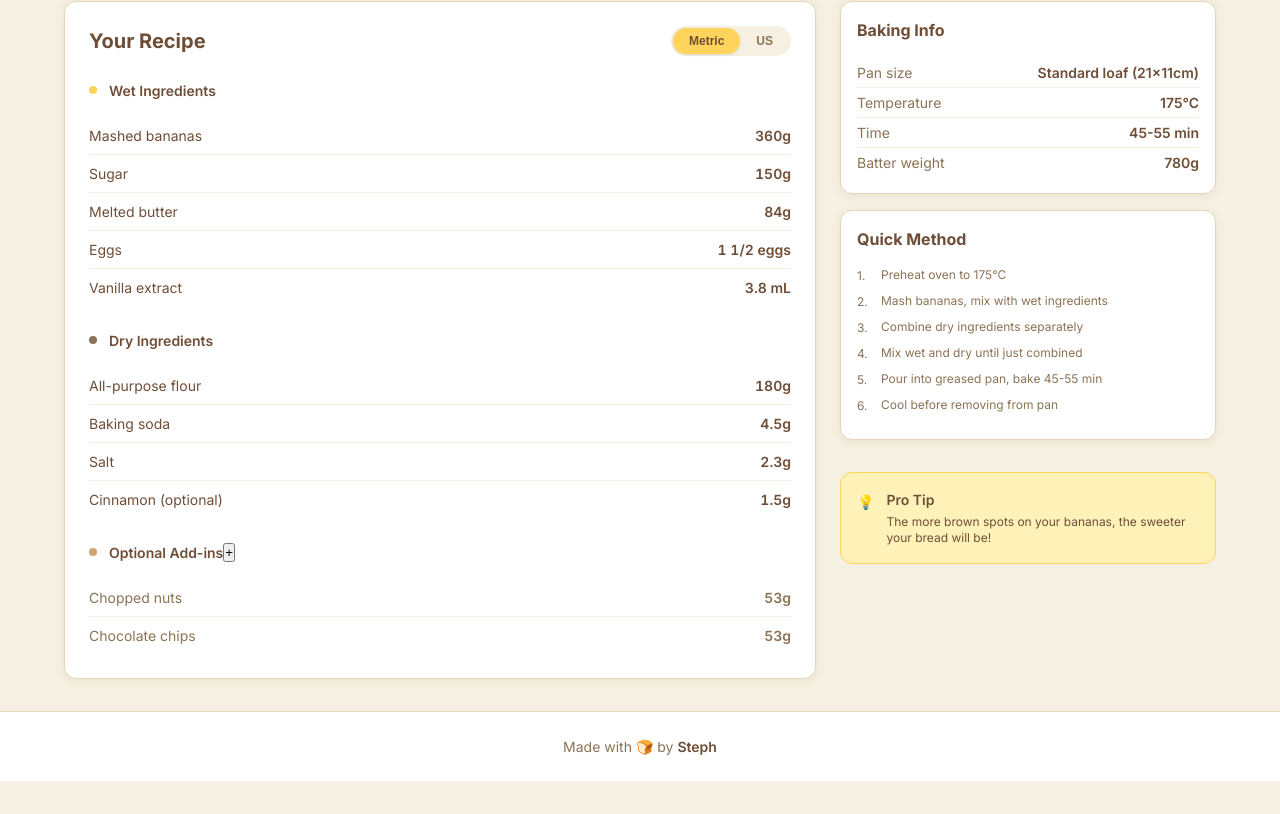
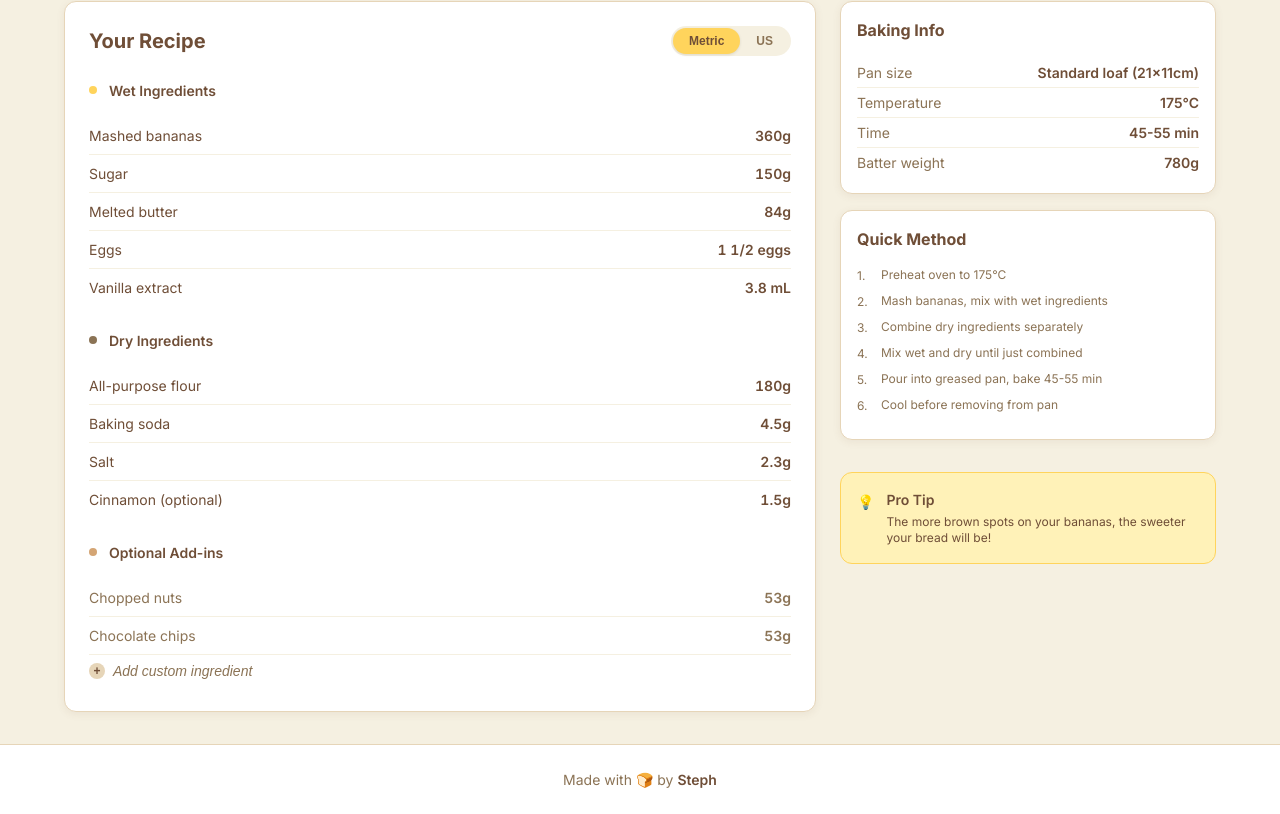
Before and after one commit to titania-nz/banana-bread-calculator, a React (Vite) app: page / in a window 1280 px wide. Shown: the part 613-1427 px from the top of the page. Before the commit the page ends 1394 px from the top, so only its background shows below. Built offline with nearby package versions, Linux system fonts and the light colour scheme.

Commit message:
Improve Custom Mixin UI

```diff
--- a/src/App.tsx
+++ b/src/App.tsx
@@ -416,38 +416,41 @@ export default function App() {
               <div className="section-header">
                 <div className="section-dot optional"></div>
                 <h3 className="section-title">Optional Add-ins</h3>
-                <button
-                  onClick={toggleCustomMixin}
-                  className="ml-auto text-xs px-2 py-1 rounded-md border border-gray-300 hover:bg-gray-50 transition-colors"
-                  title={showCustomMixin ? "Remove custom ingredient" : "Add custom ingredient"}
-                >
-                  {showCustomMixin ? '−' : '+'}
-                </button>
               </div>
+              <ul className="ingredient-list">
+                {optionalAddIns.map((ingredient, index) => (
+                  <li key={index} className="ingredient-item optional">
+                    <span className="ingredient-name">{ingredient.name}</span>
+                    <span className="ingredient-amount">{ingredient.value}</span>
+                  </li>
+                ))}
 
-              {showCustomMixin && (
-                <div className="mb-4 p-3 bg-gray-50 rounded-lg border border-gray-200">
-                  <div className="grid grid-cols-3 gap-2 mb-2">
+                {/* Custom Mixin Input */}
+                {showCustomMixin ? (
+                  <li className="ingredient-item optional">
+                    <div className="custom-mixin-form">
+                      <div className="custom-mixin-inputs">
                         <input
                           type="text"
-                      placeholder="Ingredient name"
+                          placeholder="Custom ingredient"
                           value={customMixin.name}
                           onChange={(e) => handleCustomMixinChange('name', e.target.value)}
-                      className="text-xs px-2 py-1 border border-gray-300 rounded focus:outline-none focus:ring-1 focus:ring-yellow-400"
+                          className="custom-mixin-name-input"
                         />
+                        <div className="custom-mixin-amount-group">
                           <input
                             type="number"
-                      placeholder="Amount per banana"
+                            placeholder="Amount"
                             value={customMixin.baseAmount || ''}
                             onChange={(e) => handleCustomMixinChange('baseAmount', parseFloat(e.target.value) || 0)}
-                      className="text-xs px-2 py-1 border border-gray-300 rounded focus:outline-none focus:ring-1 focus:ring-yellow-400"
+                            className="custom-mixin-amount-input"
                             min="0"
                             step="0.1"
                           />
                           <select
                             value={customMixin.unit}
                             onChange={(e) => handleCustomMixinChange('unit', e.target.value)}
-                      className="text-xs px-2 py-1 border border-gray-300 rounded focus:outline-none focus:ring-1 focus:ring-yellow-400"
+                            className="custom-mixin-unit-select"
                           >
                             <option value="g">g</option>
                             <option value="ml">ml</option>
@@ -455,19 +458,28 @@ export default function App() {
                             <option value="tbsp">tbsp</option>
                           </select>
                         </div>
-                  <p className="text-xs text-gray-500">
-                    Enter the amount per banana (e.g., "15g chocolate chips per banana")
-                  </p>
                       </div>
+                      <button
+                        onClick={toggleCustomMixin}
+                        className="custom-mixin-remove-btn"
+                        title="Remove custom ingredient"
+                      >
+                        ×
+                      </button>
+                    </div>
+                  </li>
+                ) : (
+                  <li className="ingredient-item optional add-custom-item">
+                    <button
+                      onClick={toggleCustomMixin}
+                      className="add-custom-btn"
+                      title="Add custom ingredient"
+                    >
+                      <span className="add-custom-icon">+</span>
+                      <span className="add-custom-text">Add custom ingredient</span>
+                    </button>
+                  </li>
                 )}
-
-              <ul className="ingredient-list">
-                {optionalAddIns.map((ingredient, index) => (
-                  <li key={index} className="ingredient-item optional">
-                    <span className="ingredient-name">{ingredient.name}</span>
-                    <span className="ingredient-amount">{ingredient.value}</span>
-                  </li>
-                ))}
               </ul>
             </div>
           </div>
--- a/src/index.css
+++ b/src/index.css
@@ -466,6 +466,155 @@ body {
   text-decoration: underline;
 }
 
+/* Custom Mixin Styles */
+.add-custom-item {
+  border-bottom: none !important;
+}
+
+.add-custom-btn {
+  display: flex;
+  align-items: center;
+  gap: 8px;
+  width: 100%;
+  padding: 0;
+  background: none;
+  border: none;
+  color: #8B7355;
+  font-size: 14px;
+  font-weight: 400;
+  cursor: pointer;
+  transition: color 0.2s ease;
+}
+
+.add-custom-btn:hover {
+  color: #6F4E37;
+}
+
+.add-custom-icon {
+  display: flex;
+  align-items: center;
+  justify-content: center;
+  width: 16px;
+  height: 16px;
+  border-radius: 50%;
+  background: #E6D5B8;
+  color: #6F4E37;
+  font-size: 12px;
+  font-weight: 600;
+  transition: all 0.2s ease;
+}
+
+.add-custom-btn:hover .add-custom-icon {
+  background: #FFD45C;
+}
+
+.add-custom-text {
+  font-style: italic;
+}
+
+.custom-mixin-form {
+  display: flex;
+  align-items: center;
+  gap: 12px;
+  width: 100%;
+}
+
+.custom-mixin-inputs {
+  display: flex;
+  flex-direction: column;
+  gap: 8px;
+  flex: 1;
+}
+
+.custom-mixin-name-input {
+  width: 100%;
+  padding: 6px 8px;
+  border: 1px solid #E6D5B8;
+  border-radius: 4px;
+  font-size: 14px;
+  font-weight: 400;
+  color: #6F4E37;
+  background: #FFFFFF;
+  outline: none;
+  transition: border-color 0.2s ease;
+}
+
+.custom-mixin-name-input:focus {
+  border-color: #FFD45C;
+}
+
+.custom-mixin-name-input::placeholder {
+  color: #8B7355;
+  font-style: italic;
+}
+
+.custom-mixin-amount-group {
+  display: flex;
+  gap: 4px;
+}
+
+.custom-mixin-amount-input {
+  flex: 1;
+  padding: 6px 8px;
+  border: 1px solid #E6D5B8;
+  border-radius: 4px;
+  font-size: 14px;
+  font-weight: 600;
+  color: #6F4E37;
+  background: #FFFFFF;
+  outline: none;
+  transition: border-color 0.2s ease;
+  text-align: center;
+}
+
+.custom-mixin-amount-input:focus {
+  border-color: #FFD45C;
+}
+
+.custom-mixin-amount-input::placeholder {
+  color: #8B7355;
+  font-weight: 400;
+}
+
+.custom-mixin-unit-select {
+  padding: 6px 8px;
+  border: 1px solid #E6D5B8;
+  border-radius: 4px;
+  font-size: 14px;
+  font-weight: 600;
+  color: #6F4E37;
+  background: #FFFFFF;
+  outline: none;
+  transition: border-color 0.2s ease;
+  cursor: pointer;
+}
+
+.custom-mixin-unit-select:focus {
+  border-color: #FFD45C;
+}
+
+.custom-mixin-remove-btn {
+  display: flex;
+  align-items: center;
+  justify-content: center;
+  width: 20px;
+  height: 20px;
+  border-radius: 50%;
+  background: #E6D5B8;
+  border: none;
+  color: #6F4E37;
+  font-size: 16px;
+  font-weight: 600;
+  cursor: pointer;
+  transition: all 0.2s ease;
+  flex-shrink: 0;
+}
+
+.custom-mixin-remove-btn:hover {
+  background: #E57373;
+  color: white;
+}
+
 .error-message {
   background: rgba(229, 115, 115, 0.1);
   border: 1px solid #E57373;
@@ -527,4 +676,23 @@ body {
   .pro-tip {
     margin-top: 16px;
   }
+
+  .custom-mixin-inputs {
+    gap: 6px;
+  }
+
+  .custom-mixin-amount-group {
+    flex-direction: column;
+    gap: 4px;
+  }
+
+  .custom-mixin-form {
+    flex-direction: column;
+    align-items: stretch;
+    gap: 8px;
+  }
+
+  .custom-mixin-remove-btn {
+    align-self: flex-end;
+  }
 }
```
Lines whose indentation alone changed are shown as unchanged.
